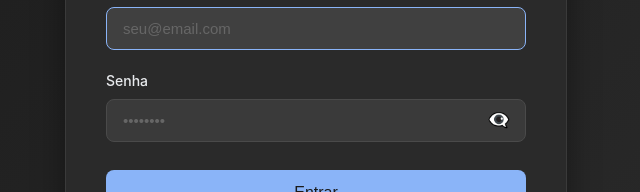
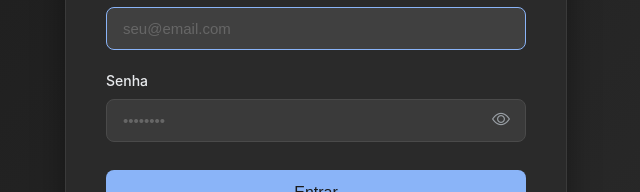
Before and after one commit to talleswp/n8n-llm-chat-tester, a React (Vite) app: page / in a window 1280 px wide. Shown: the part 353-545 px from the top of the page, without its empty margins (324-964 px from the left). Built offline with nearby package versions, Linux system fonts and the light colour scheme.

Commit message:
Create component Email and Password for Login

```diff
--- /dev/null
+++ b/src/components/common/EmailInput.jsx
@@ -0,0 +1,21 @@
+import React from 'react';
+
+const EmailInput = ({ value, onChange, placeholder, disabled, autoComplete, autoFocus }) => {
+  return (
+    <div className="form-group">
+      <label htmlFor="email">Email</label>
+      <input
+        id="email"
+        type="email"
+        placeholder={placeholder}
+        value={value}
+        onChange={onChange}
+        disabled={disabled}
+        autoComplete={autoComplete}
+        autoFocus={autoFocus}
+      />
+    </div>
+  );
+};
+
+export default EmailInput;
--- /dev/null
+++ b/src/components/common/PasswordInput.jsx
@@ -0,0 +1,32 @@
+import React, { useState } from 'react';
+
+const PasswordInput = ({ value, onChange, placeholder, disabled, autoComplete }) => {
+  const [showPassword, setShowPassword] = useState(false);
+
+  return (
+    <div className="form-group">
+      <label htmlFor="password">Senha</label>
+      <div className="password-input-wrapper">
+        <input
+          id="password"
+          type={showPassword ? 'text' : 'password'}
+          placeholder={placeholder}
+          value={value}
+          onChange={onChange}
+          disabled={disabled}
+          autoComplete={autoComplete}
+        />
+        <button
+          type="button"
+          className="toggle-password"
+          onClick={() => setShowPassword(!showPassword)}
+          tabIndex={-1}
+        >
+          <i className={`bi ${showPassword ? 'bi-eye-slash' : 'bi-eye'}`}></i>
+        </button>
+      </div>
+    </div>
+  );
+};
+
+export default PasswordInput;
--- a/src/components/login/Login.jsx
+++ b/src/components/login/Login.jsx
@@ -1,12 +1,13 @@
 import React, { useState } from 'react';
 import { useAuth } from '../../hooks/useAuth';
+import EmailInput from '../common/EmailInput';
+import PasswordInput from '../common/PasswordInput';
 import './Login.css';
 
 const Login = () => {
   const { login, isLoading, error } = useAuth();
   const [email, setEmail] = useState('');
   const [password, setPassword] = useState('');
-  const [showPassword, setShowPassword] = useState(false);
   const [localError, setLocalError] = useState('');
 
   const handleSubmit = async (e) => {
@@ -40,44 +41,22 @@ const Login = () => {
         </div>
 
         <form onSubmit={handleSubmit} className="login-form">
-          {/* Campo Email */}
-          <div className="form-group">
-            <label htmlFor="email">Email</label>
-            <input
-              id="email"
-              type="email"
-              placeholder="seu@email.com"
+          <EmailInput
             value={email}
             onChange={(e) => setEmail(e.target.value)}
+            placeholder="seu@email.com"
             disabled={isLoading}
             autoComplete="email"
             autoFocus
           />
-          </div>
 
-          {/* Campo Senha */}
-          <div className="form-group">
-            <label htmlFor="password">Senha</label>
-            <div className="password-input-wrapper">
-              <input
-                id="password"
-                type={showPassword ? 'text' : 'password'}
-                placeholder="••••••••"
+          <PasswordInput
             value={password}
             onChange={(e) => setPassword(e.target.value)}
+            placeholder="••••••••"
             disabled={isLoading}
             autoComplete="current-password"
           />
-              <button
-                type="button"
-                className="toggle-password"
-                onClick={() => setShowPassword(!showPassword)}
-                tabIndex={-1}
-              >
-                {showPassword ? '👁️' : '👁️‍🗨️'}
-              </button>
-            </div>
-          </div>
 
           {/* Exibir Erros */}
           {(localError || error) && (
```
Lines whose indentation alone changed are shown as unchanged.
